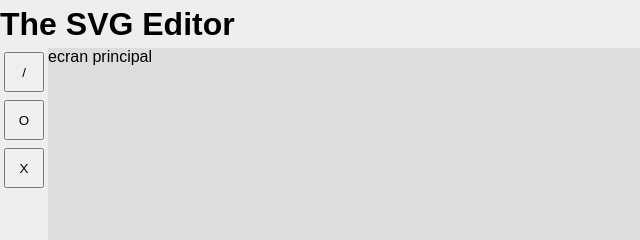
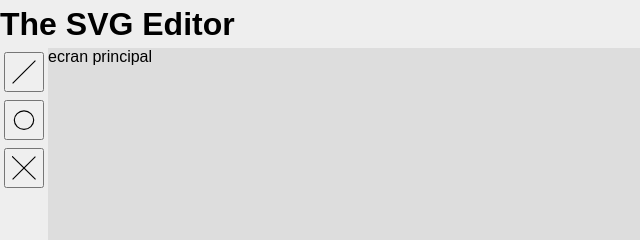
Before and after one commit to jlg-formation/spt-2021-09, a website built with webpack: page src/index.html in a window 1280 px wide. Shown: the top 240 px of the page, 0-640 px from the left. Built offline with nearby package versions, Linux system fonts and the light colour scheme.

Commit message:
dev: added img code to button

```diff
--- a/src/index.html
+++ b/src/index.html
@@ -12,9 +12,15 @@
     </header>
     <aside>
       <nav>
-        <button>/</button>
-        <button>O</button>
-        <button>X</button>
+        <button>
+          <img src="assets/line.svg" alt="Add Line" />
+        </button>
+        <button>
+          <img src="assets/circle.svg" alt="Add Circle" />
+        </button>
+        <button>
+          <img src="assets/erase.svg" alt="Erase object" />
+        </button>
       </nav>
     </aside>
     <main>
--- a/src/style.css
+++ b/src/style.css
@@ -40,6 +40,13 @@ aside button {
   margin: 0.3em;
   width: 3em;
   height: 3em;
+  display: flex;
+  align-items: center;
+  justify-content: center;
+}
+
+aside button img {
+  width: 100%;
 }
 
 main {
```
